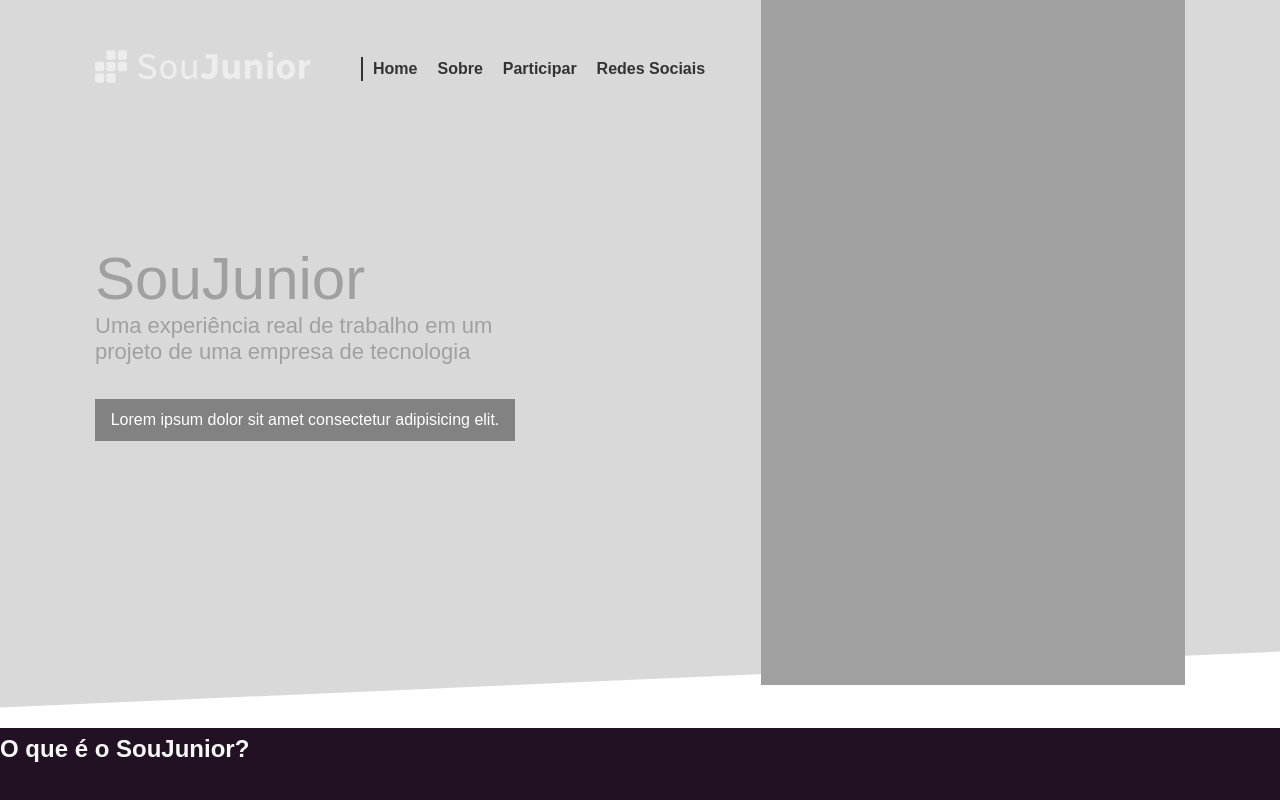
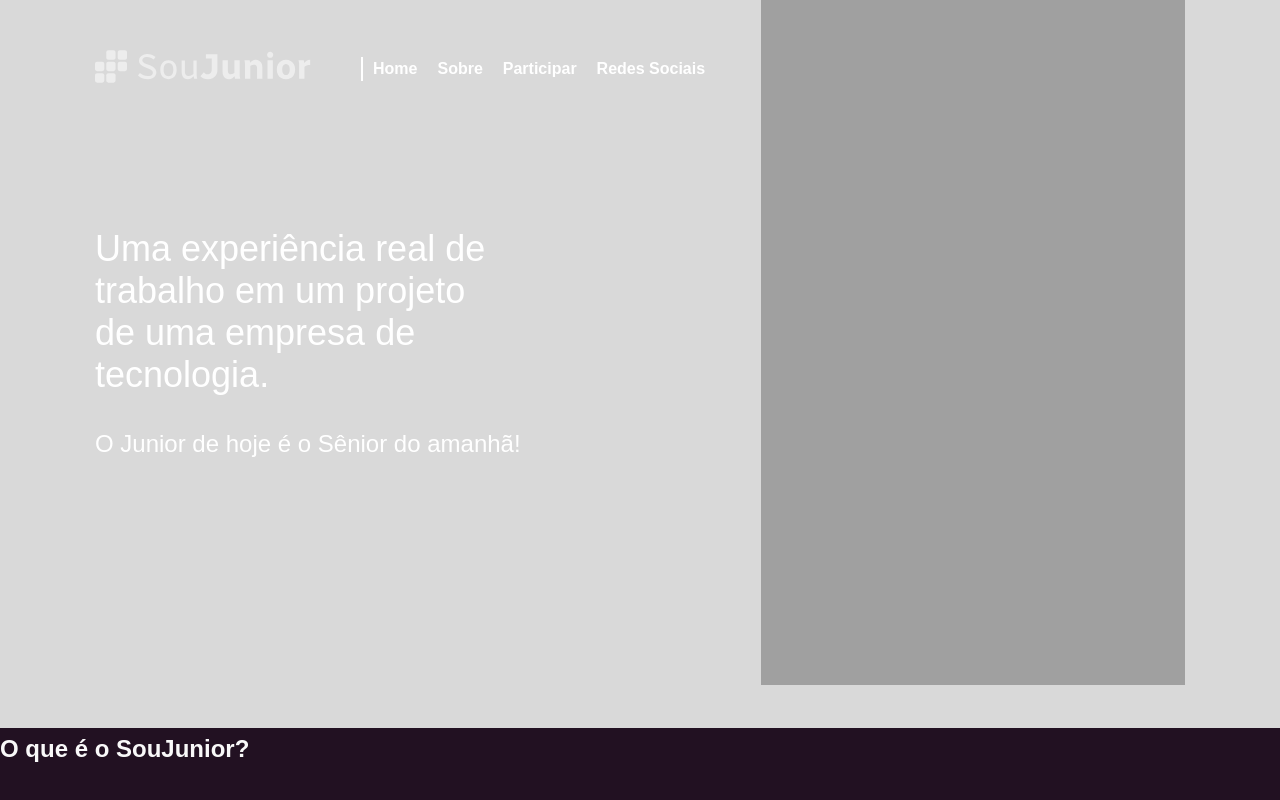
Before and after one commit to SouJunior/site-webapp, a Next.js app: page / in a window 1280 px wide. Shown: the top 800 px of the page. Built offline with nearby package versions, Linux system fonts and the light colour scheme; a web font is replaced by a local one.

Commit message:
Reiniciando o Header do projeto SouJunior

```diff
--- a/components/Header/Header.module.css
+++ b/components/Header/Header.module.css
@@ -2,6 +2,7 @@
     display: flex;
     justify-content: center;
     margin-bottom: 50px;
+    color:white !important;
 }
 .navbar{
     position: absolute;
@@ -17,16 +18,6 @@
     position: absolute;
     overflow: hidden;
 }
-.bg::after{
-    content: '';
-    position: absolute;
-    width: 1443px;
-    height: 100px;
-    bottom: -55px;
-    right: -3px;
-    transform: rotate(-2.5deg);
-    background-color: #FFF;
-}
 .text{
     z-index: 99;
     width: 1090px;
@@ -36,31 +27,19 @@
     display: flex;
     align-items: center;
     justify-content: space-between;
-    color: #A0A0A0;
-
 }
 .textInner{
     display: flex;
     flex-direction: column;
 }
-.textInner h1{
-    font-weight: lighter;
-    font-size: 60px;
-    margin: 0;
-}
 .textInner article{
     width: 420px;
     margin-bottom: 34px;
-    font-size: 22px;
+    font-size: 36px;
 }
 .textInner p{
-    font-weight: lighter;
-    font-size: 16px;
-    padding: 12px 6px ;
-    color: #FFF;
-    text-align: center;
-    background-color: #828282;
-    width: 420px;
+    font-weight: medium;
+    font-size: 24px;
 }
 .strip{
     background-color: #A0A0A0;
--- a/components/Header/index.jsx
+++ b/components/Header/index.jsx
@@ -1,6 +1,6 @@
 import React from "react";
-import {Navbar} from "../Navbar";
-import styles from "./Header.module.css";
+import { Navbar } from "../Navbar";
+import styles from "./Header.module.css"
 import Image from "next/image";
 
 export const Header = () => {
@@ -11,28 +11,19 @@ export const Header = () => {
         <div>
           <div className={styles.navbar}>
             <div>
-              <Image
-                src="/assets/soujuniot-logo-light.svg"
-                alt="logo SouJunior"
-                width={216}
-                height={33}
-              />
+              <Image src="/assets/icons/Logo.svg" alt="logo SouJunior" width={216} height={33} />
             </div>
             <Navbar />
           </div>
           <div className={styles.textArea}>
             <div className={styles.textInner}>
-              <h1>SouJunior</h1>
-              <article>
-                Uma experiência real de trabalho em um projeto de uma empresa de
-                tecnologia
-              </article>
-              <p>Lorem ipsum dolor sit amet consectetur adipisicing elit.</p>
+              <article>Uma experiência real de trabalho em um projeto de uma empresa de tecnologia.</article>
+              <p>O Junior de hoje é o Sênior do amanhã!</p>
             </div>
             <div className={styles.strip}></div>
           </div>
         </div>
       </div>
     </header>
-  );
-};
+  )
+}
--- a/components/Navbar/Navbar.module.css
+++ b/components/Navbar/Navbar.module.css
@@ -4,10 +4,10 @@
     margin-left: 50px;
 }
 .linkNav{
+    color:white;
     padding: 3px 10px;
     font-weight: bold;
-    color: #333;
 }
 .linkNav:first-child{
-    border-left: 2px solid #333;
+    border-left: 2px solid white;
 }
--- a/package.json
+++ b/package.json
@@ -9,6 +9,7 @@
     "lint": "next lint"
   },
   "dependencies": {
+    "i": "^0.3.7",
     "next": "^12.3.1",
     "react": "^18.2.0",
     "react-dom": "^18.2.0",
```
Also changed, not shown: public/assets/icons/Logo.svg (added), 1 other file (tests, documents, lock files or other folders).
